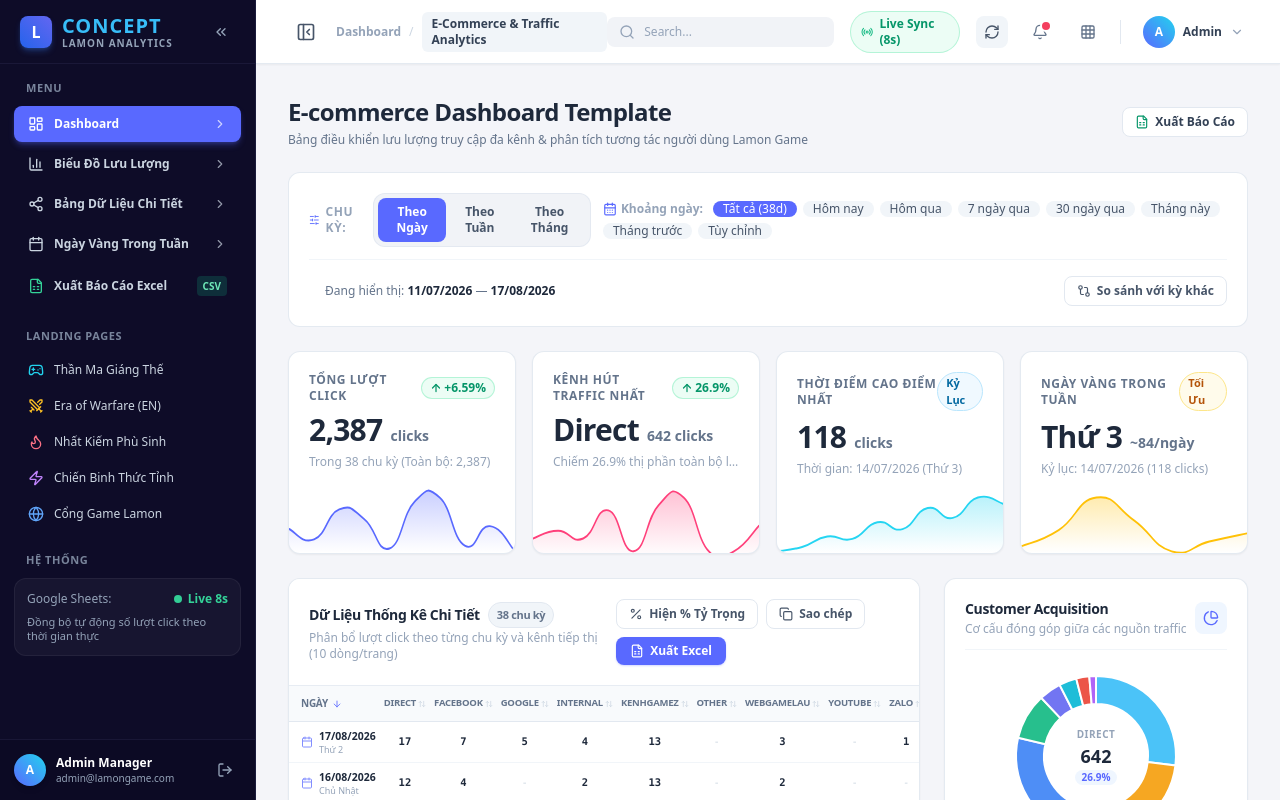
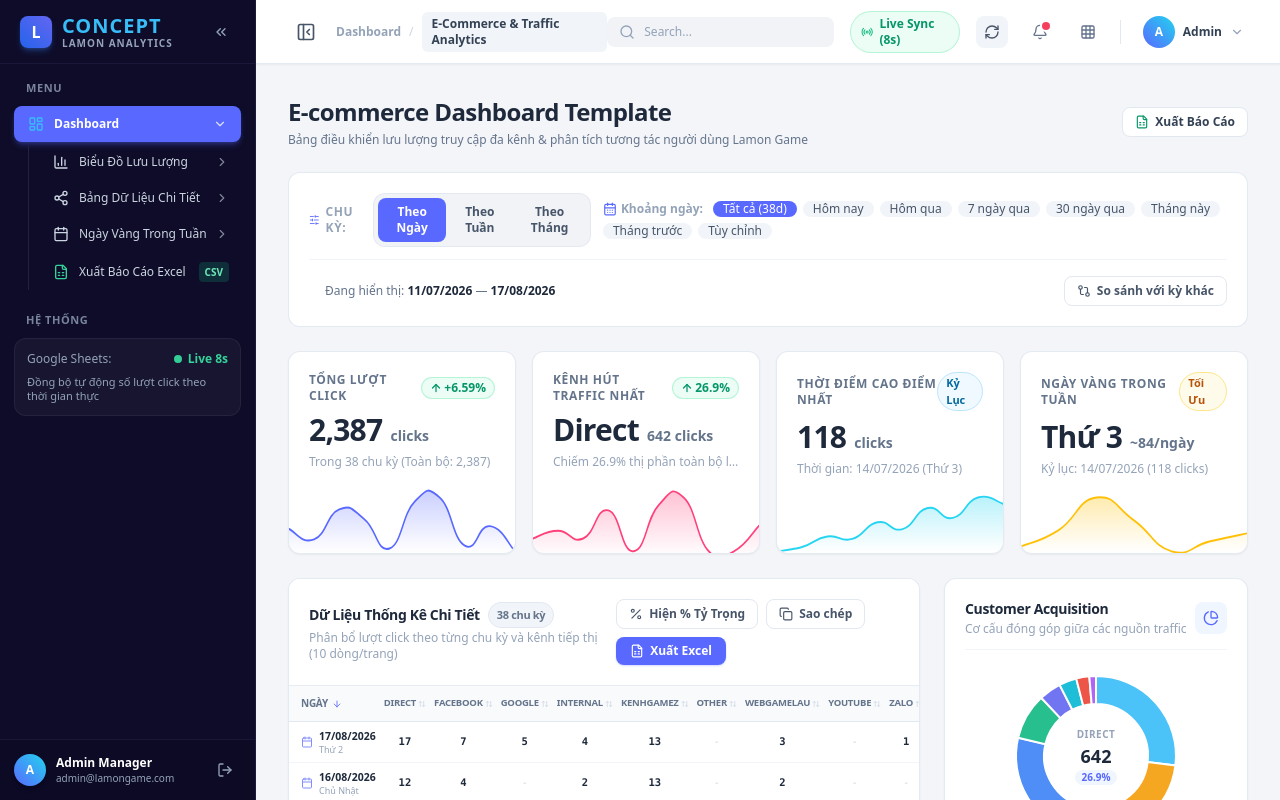
Before and after one commit to phanminhtien0703/Lamon-Game, a Next.js app in the folder admin-dashboard/: page /admin/dashboard in a window 1280 px wide. Shown: the top 800 px of the page. Built offline with nearby package versions, Linux system fonts and the light colour scheme.

Commit message:
feat(dashboard): nest analytics tabs under dashboard and remove landing pages

```diff
--- a/admin-dashboard/app/admin/dashboard/components/Sidebar.tsx
+++ b/admin-dashboard/app/admin/dashboard/components/Sidebar.tsx
@@ -1,6 +1,6 @@
 'use client';
 
-import React from 'react';
+import React, { useState } from 'react';
 import Link from 'next/link';
 import {
   LayoutDashboard,
@@ -8,16 +8,10 @@ import {
   Share2,
   Calendar,
   FileSpreadsheet,
-  Gamepad2,
-  Swords,
-  Flame,
-  Zap,
-  Globe,
-  Radio,
   LogOut,
   X,
   ChevronRight,
-  ExternalLink,
+  ChevronDown,
   ChevronsLeft,
   ChevronsRight,
 } from 'lucide-react';
@@ -43,6 +37,8 @@ export default function Sidebar({
   onExportCSV,
   onLogout,
 }: SidebarProps) {
+  const [isDashboardOpen, setIsDashboardOpen] = useState(true);
+
   const scrollToId = (id: string, tabName: string) => {
     setActiveTab(tabName);
     onClose();
@@ -51,6 +47,8 @@ export default function Sidebar({
       elem.scrollIntoView({ behavior: 'smooth', block: 'start' });
     }
   };
+
+  const isSubTabActive = ['charts', 'table', 'dow'].includes(activeTab);
 
   return (
     <>
@@ -137,10 +135,17 @@ export default function Sidebar({
                 </div>
               )}
               <ul className="space-y-1">
-                {/* 1. Dashboard */}
+                {/* 1. Parent Tab: Dashboard */}
                 <li>
                   <button
-                    onClick={() => scrollToId('dashboardOverview', 'dashboard')}
+                    onClick={() => {
+                      if (isCollapsed) {
+                        onToggleCollapse();
+                      } else {
+                        setIsDashboardOpen((prev) => !prev);
+                      }
+                      scrollToId('dashboardOverview', 'dashboard');
+                    }}
                     title="Dashboard"
                     className={`w-full flex items-center rounded-lg text-xs font-semibold transition cursor-pointer ${
                       isCollapsed
@@ -149,101 +154,85 @@ export default function Sidebar({
                     } ${
                       activeTab === 'dashboard'
                         ? 'bg-[#5969ff] text-white shadow-md shadow-[#5969ff]/30 font-bold'
+                        : isSubTabActive
+                        ? 'bg-white/10 text-white font-bold'
                         : 'text-slate-300 hover:text-white hover:bg-white/5'
                     }`}
                   >
                     <div className="flex items-center gap-2.5">
-                      <LayoutDashboard className="w-4 h-4 flex-shrink-0" />
+                      <LayoutDashboard className="w-4 h-4 flex-shrink-0 text-[#38bdf8]" />
                       <span className={isCollapsed ? 'lg:hidden' : 'inline'}>Dashboard</span>
                     </div>
-                    <ChevronRight
-                      className={`w-3.5 h-3.5 opacity-70 ${isCollapsed ? 'lg:hidden' : 'inline'}`}
+                    {!isCollapsed && (
+                      <ChevronDown
+                        className={`w-3.5 h-3.5 opacity-80 transition-transform duration-200 ${
+                          isDashboardOpen ? 'rotate-0' : '-rotate-90'
+                        }`}
                       />
+                    )}
                   </button>
-                </li>
 
-                {/* 2. Biểu Đồ Lưu Lượng */}
+                  {/* Sub-tabs under Dashboard (Expanded state) */}
+                  {!isCollapsed && isDashboardOpen && (
+                    <ul className="mt-1 ml-3.5 pl-3 border-l border-[#222144] space-y-1">
+                      {/* Sub-tab 1: Biểu Đồ Lưu Lượng */}
                       <li>
                         <button
                           onClick={() => scrollToId('analyticsCharts', 'charts')}
                           title="Biểu Đồ Lưu Lượng"
-                    className={`w-full flex items-center rounded-lg text-xs font-semibold transition cursor-pointer ${
-                      isCollapsed
-                        ? 'lg:justify-center lg:p-2.5 px-3.5 py-2.5 justify-between'
-                        : 'justify-between px-3.5 py-2.5'
-                    } ${
+                          className={`w-full flex items-center justify-between px-3 py-2 rounded-lg text-xs font-medium transition cursor-pointer ${
                             activeTab === 'charts'
-                        ? 'bg-[#5969ff] text-white shadow-md shadow-[#5969ff]/30 font-bold'
+                              ? 'bg-[#5969ff] text-white shadow-sm shadow-[#5969ff]/30 font-bold'
                               : 'text-slate-300 hover:text-white hover:bg-white/5'
                           }`}
                         >
-                    <div className="flex items-center gap-2.5">
+                          <div className="flex items-center gap-2.5 truncate">
                             <BarChart3 className="w-4 h-4 flex-shrink-0" />
-                      <span className={isCollapsed ? 'lg:hidden' : 'inline'}>
-                        Biểu Đồ Lưu Lượng
-                      </span>
+                            <span className="truncate">Biểu Đồ Lưu Lượng</span>
                           </div>
-                    <ChevronRight
-                      className={`w-3.5 h-3.5 opacity-70 ${isCollapsed ? 'lg:hidden' : 'inline'}`}
-                    />
+                          <ChevronRight className="w-3.5 h-3.5 opacity-60 flex-shrink-0" />
                         </button>
                       </li>
 
-                {/* 3. Bảng Dữ Liệu Chi Tiết */}
+                      {/* Sub-tab 2: Bảng Dữ Liệu Chi Tiết */}
                       <li>
                         <button
                           onClick={() => scrollToId('dataTableSection', 'table')}
                           title="Bảng Dữ Liệu Chi Tiết"
-                    className={`w-full flex items-center rounded-lg text-xs font-semibold transition cursor-pointer ${
-                      isCollapsed
-                        ? 'lg:justify-center lg:p-2.5 px-3.5 py-2.5 justify-between'
-                        : 'justify-between px-3.5 py-2.5'
-                    } ${
+                          className={`w-full flex items-center justify-between px-3 py-2 rounded-lg text-xs font-medium transition cursor-pointer ${
                             activeTab === 'table'
-                        ? 'bg-[#5969ff] text-white shadow-md shadow-[#5969ff]/30 font-bold'
+                              ? 'bg-[#5969ff] text-white shadow-sm shadow-[#5969ff]/30 font-bold'
                               : 'text-slate-300 hover:text-white hover:bg-white/5'
                           }`}
                         >
-                    <div className="flex items-center gap-2.5">
+                          <div className="flex items-center gap-2.5 truncate">
                             <Share2 className="w-4 h-4 flex-shrink-0" />
-                      <span className={isCollapsed ? 'lg:hidden' : 'inline'}>
-                        Bảng Dữ Liệu Chi Tiết
-                      </span>
+                            <span className="truncate">Bảng Dữ Liệu Chi Tiết</span>
                           </div>
-                    <ChevronRight
-                      className={`w-3.5 h-3.5 opacity-70 ${isCollapsed ? 'lg:hidden' : 'inline'}`}
-                    />
+                          <ChevronRight className="w-3.5 h-3.5 opacity-60 flex-shrink-0" />
                         </button>
                       </li>
 
-                {/* 4. Ngày Vàng Trong Tuần */}
+                      {/* Sub-tab 3: Ngày Vàng Trong Tuần */}
                       <li>
                         <button
                           onClick={() => scrollToId('dayOfWeekSection', 'dow')}
                           title="Ngày Vàng Trong Tuần"
-                    className={`w-full flex items-center rounded-lg text-xs font-semibold transition cursor-pointer ${
-                      isCollapsed
-                        ? 'lg:justify-center lg:p-2.5 px-3.5 py-2.5 justify-between'
-                        : 'justify-between px-3.5 py-2.5'
-                    } ${
+                          className={`w-full flex items-center justify-between px-3 py-2 rounded-lg text-xs font-medium transition cursor-pointer ${
                             activeTab === 'dow'
-                        ? 'bg-[#5969ff] text-white shadow-md shadow-[#5969ff]/30 font-bold'
+                              ? 'bg-[#5969ff] text-white shadow-sm shadow-[#5969ff]/30 font-bold'
                               : 'text-slate-300 hover:text-white hover:bg-white/5'
                           }`}
                         >
-                    <div className="flex items-center gap-2.5">
+                          <div className="flex items-center gap-2.5 truncate">
                             <Calendar className="w-4 h-4 flex-shrink-0" />
-                      <span className={isCollapsed ? 'lg:hidden' : 'inline'}>
-                        Ngày Vàng Trong Tuần
-                      </span>
+                            <span className="truncate">Ngày Vàng Trong Tuần</span>
                           </div>
-                    <ChevronRight
-                      className={`w-3.5 h-3.5 opacity-70 ${isCollapsed ? 'lg:hidden' : 'inline'}`}
-                    />
+                          <ChevronRight className="w-3.5 h-3.5 opacity-60 flex-shrink-0" />
                         </button>
                       </li>
 
-                {/* 5. Xuất Excel */}
+                      {/* Sub-tab 4: Xuất Báo Cáo Excel */}
                       <li>
                         <button
                           onClick={() => {
@@ -251,173 +240,81 @@ export default function Sidebar({
                             onClose();
                           }}
                           title="Xuất Báo Cáo Excel (CSV)"
-                    className={`w-full flex items-center rounded-lg text-xs font-semibold text-slate-300 hover:text-white hover:bg-white/5 transition cursor-pointer ${
-                      isCollapsed
-                        ? 'lg:justify-center lg:p-2.5 px-3.5 py-2.5 justify-between'
-                        : 'justify-between px-3.5 py-2.5'
-                    }`}
+                          className="w-full flex items-center justify-between px-3 py-2 rounded-lg text-xs font-medium text-slate-300 hover:text-white hover:bg-white/5 transition cursor-pointer"
                         >
-                    <div className="flex items-center gap-2.5">
+                          <div className="flex items-center gap-2.5 truncate">
                             <FileSpreadsheet className="w-4 h-4 flex-shrink-0 text-emerald-400" />
-                      <span className={isCollapsed ? 'lg:hidden' : 'inline'}>
-                        Xuất Báo Cáo Excel
-                      </span>
+                            <span className="truncate">Xuất Báo Cáo Excel</span>
                           </div>
-                    <span
-                      className={`text-[10px] px-1.5 py-0.5 rounded bg-emerald-500/20 text-emerald-300 font-bold ${
-                        isCollapsed ? 'lg:hidden' : 'inline'
-                      }`}
-                    >
+                          <span className="text-[10px] px-1.5 py-0.5 rounded bg-emerald-500/20 text-emerald-300 font-bold flex-shrink-0">
                             CSV
                           </span>
                         </button>
                       </li>
                     </ul>
-            </div>
+                  )}
 
-            {/* Section 2: DANH MỤC GAME (Landing Pages) */}
-            <div>
-              {isCollapsed ? (
-                <div className="hidden lg:block w-8 h-[1px] bg-white/10 mx-auto my-2" />
-              ) : (
-                <div className="px-3 pb-2 text-[11px] font-bold text-slate-400/80 uppercase tracking-wider">
-                  Landing Pages
-                </div>
-              )}
-              <ul className="space-y-1">
+                  {/* Sub-tabs in Collapsed Icon Mode */}
+                  {isCollapsed && (
+                    <ul className="mt-1 space-y-1">
                       <li>
-                  <a
-                    href="/games/than-ma-giang-the/"
-                    target="_blank"
-                    rel="noopener noreferrer"
-                    title="Game: Thần Ma Giáng Thế"
-                    className={`flex items-center rounded-lg text-xs font-medium text-slate-300 hover:text-white hover:bg-white/5 transition group ${
-                      isCollapsed
-                        ? 'lg:justify-center lg:p-2.5 px-3.5 py-2 justify-between'
-                        : 'justify-between px-3.5 py-2'
+                        <button
+                          onClick={() => scrollToId('analyticsCharts', 'charts')}
+                          title="Biểu Đồ Lưu Lượng"
+                          className={`w-full flex items-center justify-center p-2 rounded-lg text-xs transition cursor-pointer ${
+                            activeTab === 'charts'
+                              ? 'bg-[#5969ff] text-white shadow-sm'
+                              : 'text-slate-400 hover:text-white hover:bg-white/5'
                           }`}
                         >
-                    <div className="flex items-center gap-2.5 truncate">
-                      <Gamepad2 className="w-4 h-4 flex-shrink-0 text-cyan-400" />
-                      <span className={`truncate ${isCollapsed ? 'lg:hidden' : 'inline'}`}>
-                        Thần Ma Giáng Thế
-                      </span>
-                    </div>
-                    <ExternalLink
-                      className={`w-3 h-3 opacity-0 group-hover:opacity-100 transition ${
-                        isCollapsed ? 'lg:hidden' : 'inline'
-                      }`}
-                    />
-                  </a>
+                          <BarChart3 className="w-4 h-4" />
+                        </button>
                       </li>
-
                       <li>
-                  <a
-                    href="/games/era-of-warfare/"
-                    target="_blank"
-                    rel="noopener noreferrer"
-                    title="Game: Era of Warfare (EN)"
-                    className={`flex items-center rounded-lg text-xs font-medium text-slate-300 hover:text-white hover:bg-white/5 transition group ${
-                      isCollapsed
-                        ? 'lg:justify-center lg:p-2.5 px-3.5 py-2 justify-between'
-                        : 'justify-between px-3.5 py-2'
+                        <button
+                          onClick={() => scrollToId('dataTableSection', 'table')}
+                          title="Bảng Dữ Liệu Chi Tiết"
+                          className={`w-full flex items-center justify-center p-2 rounded-lg text-xs transition cursor-pointer ${
+                            activeTab === 'table'
+                              ? 'bg-[#5969ff] text-white shadow-sm'
+                              : 'text-slate-400 hover:text-white hover:bg-white/5'
                           }`}
                         >
-                    <div className="flex items-center gap-2.5 truncate">
-                      <Swords className="w-4 h-4 flex-shrink-0 text-amber-400" />
-                      <span className={`truncate ${isCollapsed ? 'lg:hidden' : 'inline'}`}>
-                        Era of Warfare (EN)
-                      </span>
-                    </div>
-                    <ExternalLink
-                      className={`w-3 h-3 opacity-0 group-hover:opacity-100 transition ${
-                        isCollapsed ? 'lg:hidden' : 'inline'
-                      }`}
-                    />
-                  </a>
+                          <Share2 className="w-4 h-4" />
+                        </button>
                       </li>
-
                       <li>
-                  <a
-                    href="/games/nhat-kiem-phu-sinh/"
-                    target="_blank"
-                    rel="noopener noreferrer"
-                    title="Game: Nhất Kiếm Phù Sinh"
-                    className={`flex items-center rounded-lg text-xs font-medium text-slate-300 hover:text-white hover:bg-white/5 transition group ${
-                      isCollapsed
-                        ? 'lg:justify-center lg:p-2.5 px-3.5 py-2 justify-between'
-                        : 'justify-between px-3.5 py-2'
+                        <button
+                          onClick={() => scrollToId('dayOfWeekSection', 'dow')}
+                          title="Ngày Vàng Trong Tuần"
+                          className={`w-full flex items-center justify-center p-2 rounded-lg text-xs transition cursor-pointer ${
+                            activeTab === 'dow'
+                              ? 'bg-[#5969ff] text-white shadow-sm'
+                              : 'text-slate-400 hover:text-white hover:bg-white/5'
                           }`}
                         >
-                    <div className="flex items-center gap-2.5 truncate">
-                      <Flame className="w-4 h-4 flex-shrink-0 text-rose-400" />
-                      <span className={`truncate ${isCollapsed ? 'lg:hidden' : 'inline'}`}>
-                        Nhất Kiếm Phù Sinh
-                      </span>
-                    </div>
-                    <ExternalLink
-                      className={`w-3 h-3 opacity-0 group-hover:opacity-100 transition ${
-                        isCollapsed ? 'lg:hidden' : 'inline'
-                      }`}
-                    />
-                  </a>
+                          <Calendar className="w-4 h-4" />
+                        </button>
                       </li>
-
                       <li>
-                  <a
-                    href="/games/chien-binh-thuc-tinh/"
-                    target="_blank"
-                    rel="noopener noreferrer"
-                    title="Game: Chiến Binh Thức Tỉnh"
-                    className={`flex items-center rounded-lg text-xs font-medium text-slate-300 hover:text-white hover:bg-white/5 transition group ${
-                      isCollapsed
-                        ? 'lg:justify-center lg:p-2.5 px-3.5 py-2 justify-between'
-                        : 'justify-between px-3.5 py-2'
-                    }`}
+                        <button
+                          onClick={() => {
+                            onExportCSV();
+                            onClose();
+                          }}
+                          title="Xuất Báo Cáo Excel (CSV)"
+                          className="w-full flex items-center justify-center p-2 rounded-lg text-xs text-emerald-400 hover:text-emerald-300 hover:bg-white/5 transition cursor-pointer"
                         >
-                    <div className="flex items-center gap-2.5 truncate">
-                      <Zap className="w-4 h-4 flex-shrink-0 text-purple-400" />
-                      <span className={`truncate ${isCollapsed ? 'lg:hidden' : 'inline'}`}>
-                        Chiến Binh Thức Tỉnh
-                      </span>
-                    </div>
-                    <ExternalLink
-                      className={`w-3 h-3 opacity-0 group-hover:opacity-100 transition ${
-                        isCollapsed ? 'lg:hidden' : 'inline'
-                      }`}
-                    />
-                  </a>
+                          <FileSpreadsheet className="w-4 h-4" />
+                        </button>
                       </li>
-
-                <li>
-                  <a
-                    href="/"
-                    target="_blank"
-                    rel="noopener noreferrer"
-                    title="Cổng Game Lamon (Trang chủ)"
-                    className={`flex items-center rounded-lg text-xs font-medium text-slate-300 hover:text-white hover:bg-white/5 transition group ${
-                      isCollapsed
-                        ? 'lg:justify-center lg:p-2.5 px-3.5 py-2 justify-between'
-                        : 'justify-between px-3.5 py-2'
-                    }`}
-                  >
-                    <div className="flex items-center gap-2.5 truncate">
-                      <Globe className="w-4 h-4 flex-shrink-0 text-blue-400" />
-                      <span className={`truncate ${isCollapsed ? 'lg:hidden' : 'inline'}`}>
-                        Cổng Game Lamon
-                      </span>
-                    </div>
-                    <ExternalLink
-                      className={`w-3 h-3 opacity-0 group-hover:opacity-100 transition ${
-                        isCollapsed ? 'lg:hidden' : 'inline'
-                      }`}
-                    />
-                  </a>
+                    </ul>
+                  )}
                 </li>
               </ul>
             </div>
 
-            {/* Section 3: TRẠNG THÁI HỆ THỐNG */}
+            {/* Section 2: TRẠNG THÁI HỆ THỐNG */}
             <div>
               {isCollapsed ? (
                 <div
--- a/admin-dashboard/app/admin/dashboard/components/TopNav.tsx
+++ b/admin-dashboard/app/admin/dashboard/components/TopNav.tsx
@@ -190,20 +190,13 @@ export default function TopNav({
 
               <div className="py-1">
                 <a
-                  href="/games/than-ma-giang-the/"
+                  href="/"
                   target="_blank"
+                  rel="noopener noreferrer"
                   className="flex items-center gap-2 px-3.5 py-2 text-slate-600 hover:bg-slate-50 hover:text-[#5969ff] transition"
                 >
                   <ExternalLink className="w-3.5 h-3.5" />
-                  <span>Landing Thần Ma Giáng Thế</span>
-                </a>
-                <a
-                  href="/games/era-of-warfare/"
-                  target="_blank"
-                  className="flex items-center gap-2 px-3.5 py-2 text-slate-600 hover:bg-slate-50 hover:text-[#5969ff] transition"
-                >
-                  <ExternalLink className="w-3.5 h-3.5" />
-                  <span>Landing Era of Warfare</span>
+                  <span>Trang chủ Cổng Game</span>
                 </a>
               </div>
 
```
Lines whose indentation alone changed are shown as unchanged.
